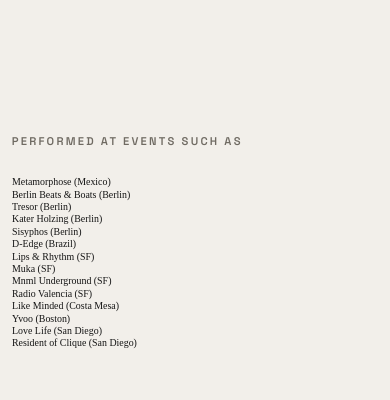
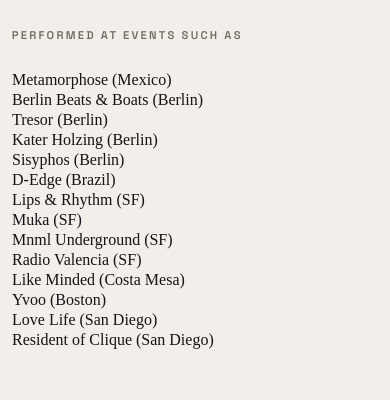
Before and after one commit to zmngabriela/Konnin, a React (Vite) app: page / in a window 390 px wide. Shown: the part 1675-2075 px from the top of the page. Built offline with nearby package versions, Linux system fonts and the light colour scheme; a web font is replaced by a local one.

Commit message:
style: update custom font usage and app styles

```diff
--- a/src/App.css
+++ b/src/App.css
@@ -239,7 +239,7 @@
 }
 
 .container-size .venue-item {
-  font-size: 0.8rem;
+  font-size: 1.1rem;
 }
 
 .venue-item {
@@ -349,7 +349,7 @@
 
   .container-size .venue-item,
   .venue-item {
-    font-size: 0.62rem;
+    font-size: 1rem;
     line-height: 1.25;
   }
 }
```
